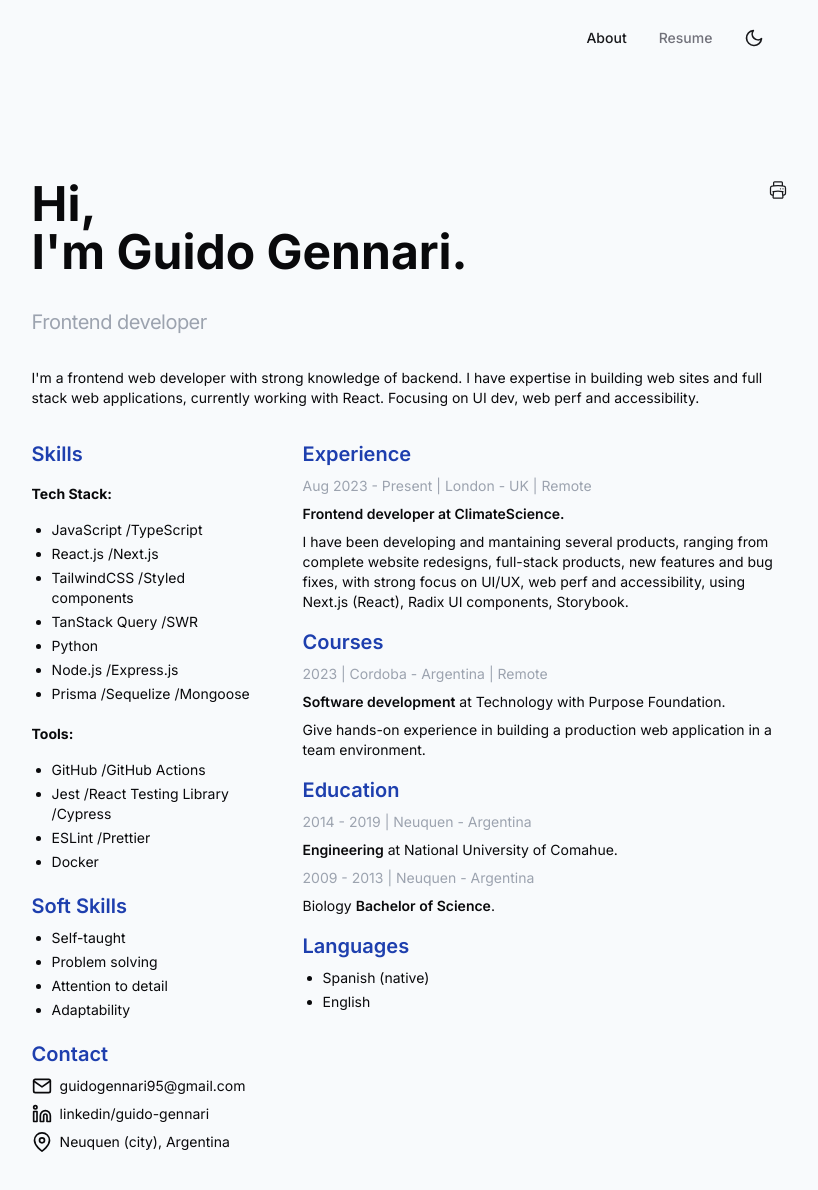
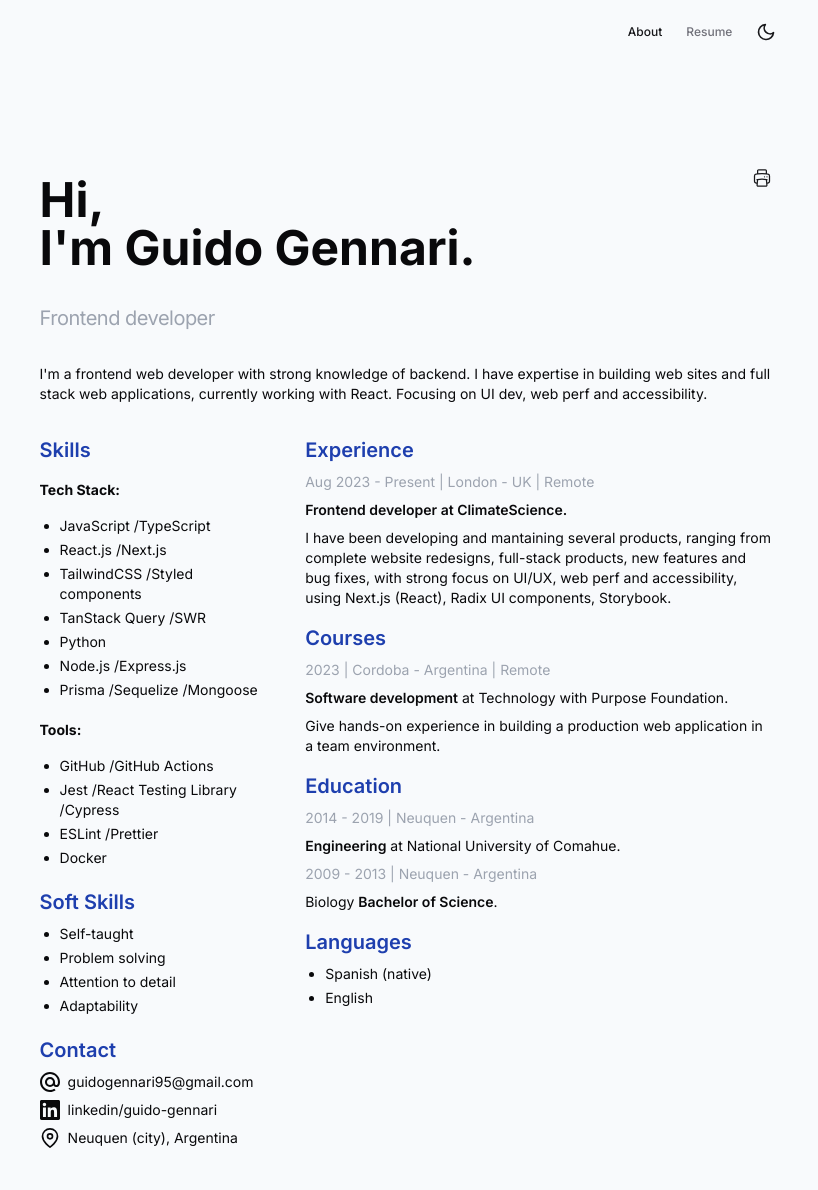
Before and after one commit to xdguido/guidogennari-web, a Next.js app: page /resume in a window 1280 px wide. Shown: the top 1190 px of the page, without its empty margins (234-1052 px from the left). Built offline with nearby package versions, Linux system fonts and the light colour scheme; what prettier-plugin-tailwindcss would draw is missing.

Commit message:
feat: update style

```diff
--- a/components/header.tsx
+++ b/components/header.tsx
@@ -4,7 +4,7 @@ import NavLink from '@ui/NavLink';
 export default function Header() {
   return (
     <header className="inset-x-0 z-10 print:hidden">
-      <div className="mx-auto flex max-w-[8.3in] flex-1 justify-end px-6 py-4 lg:py-5">
+      <div className="mx-auto flex max-w-[8.3in] flex-1 justify-end p-4">
         <div className="flex items-center">
           <ul id="nav" className="flex">
             <li>
--- a/components/ui/NavLink.tsx
+++ b/components/ui/NavLink.tsx
@@ -9,6 +9,7 @@ export default function NavLink({ children, href }: { children: React.ReactNode;
     <Button
       asChild
       variant="link"
+      size="sm"
       className={
         router.pathname === href
           ? 'cursor-default text-muted-foreground hover:no-underline'
--- a/components/ui/ThemeToggler.tsx
+++ b/components/ui/ThemeToggler.tsx
@@ -13,6 +13,7 @@ export default function ThemeToggler() {
       onClick={() => setTheme(theme === 'light' ? 'dark' : 'light')}
       aria-label="Toggle Dark Mode"
       variant="link"
+      size="sm"
     >
       <span className="sr-only">Change theme</span>
       {theme === 'light' ? <FiSun className=" h-5 w-5" /> : <FiMoon className=" h-5 w-5" />}
--- a/pages/resume.tsx
+++ b/pages/resume.tsx
@@ -2,7 +2,8 @@
 import { Button } from '@ui/Button';
 import { NextSeo } from 'next-seo';
 import { PrinterIcon } from '@heroicons/react/24/outline';
-import { FiLinkedin, FiMail, FiMapPin } from 'react-icons/fi';
+import { FiMapPin } from 'react-icons/fi';
+import { SiLinkedin, SiMaildotru } from 'react-icons/si';
 
 export default function Resume() {
   return (
@@ -10,14 +11,14 @@ export default function Resume() {
       <NextSeo title="Guido Gennari | Resume" />
       <div className="relative mt-20 print:mt-0">
         <Button
-          className="absolute right-0 top-4 z-10 print:hidden"
+          className="absolute right-4 top-4 z-10 print:hidden"
           variant="link"
           onClick={() => window.print()}
         >
           <span className="sr-only">print</span>
           <PrinterIcon className="h-5 w-5" />
         </Button>
-        <div id="resume" className="relative flex flex-col gap-8 p-6 text-sm print:text-black">
+        <div id="resume" className="relative flex flex-col gap-8 p-8 text-sm print:text-black">
           <h1 className="text-5xl font-bold">
             Hi,
             <br /> I{"'"}m Guido Gennari.
@@ -173,13 +174,13 @@ export default function Resume() {
                 <h2 className="text-xl font-semibold text-accent-foreground">Contact</h2>
                 <ul className="list-none space-y-2">
                   <li className="flex items-center gap-2">
-                    <FiMail className="h-5 w-5" />
+                    <SiMaildotru className="h-5 w-5" />
                     <a href="mailto:" target="_blank" rel="noopener noreferrer">
                       guidogennari95@gmail.com
                     </a>
                   </li>
                   <li className="flex items-center gap-2">
-                    <FiLinkedin className="h-5 w-5" />
+                    <SiLinkedin className="h-5 w-5" />
                     <a
                       href="https://www.linkedin.com/in/guido-gennari/"
                       target="_blank"
```
